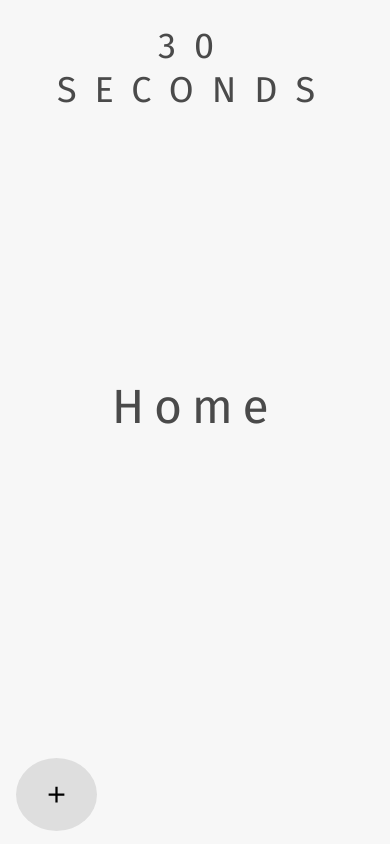
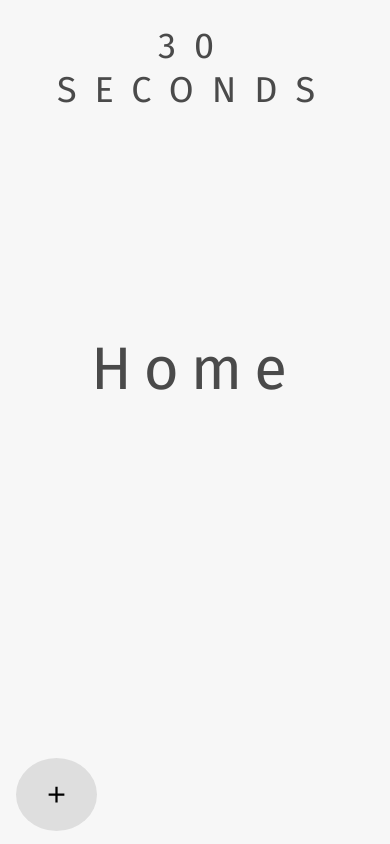
Before and after one commit to sbakht/30-Seconds, a Svelte app: page / in a window 390 px wide. Built offline with nearby package versions, Linux system fonts and the light colour scheme.

Commit message:
improve css design

```diff
--- a/src/App.svelte
+++ b/src/App.svelte
@@ -74,11 +74,12 @@
     flex-direction: column;
     height: 100%;
     grid-template-columns: 100px 1fr 100px;
+    grid-template-rows: 100px 100px;
   }
 
   @media (max-width: 599px) {
     #container {
-      grid-template-columns: 16px 1fr 16px;
+      grid-template-columns: 8px 1fr 8px;
     }
   }
 </style>
--- a/src/Goal.svelte
+++ b/src/Goal.svelte
@@ -26,10 +26,9 @@
   .todo {
     text-align: center;
     border: none;
-    font-size: 48px;
+    font-size: 60px;
     letter-spacing: 0.2em;
     color: rgba(0, 0, 0, 0.7);
-    margin-top: 75px;
     padding-left: 8px;
     padding-right: 8px;
     grid-column: 2;
--- a/src/Task.svelte
+++ b/src/Task.svelte
@@ -13,8 +13,9 @@
   .goals {
     display: grid;
     grid-template-columns: repeat(auto-fit, minmax(200px, 1fr));
-    padding: 100px 0;
     grid-column: 2;
+    align-items: center;
+    grid-gap: 40px;
   }
 
   .goal {
@@ -22,6 +23,13 @@
     color: rgb(0, 0, 0, 0.8);
     cursor: pointer;
     overflow-wrap: anywhere;
+    border: 1px solid black;
+    border-radius: 30px;
+    text-align: center;
+  }
+
+  .goal:hover {
+    background-color: #efefef;
   }
 
   .complete {
```
